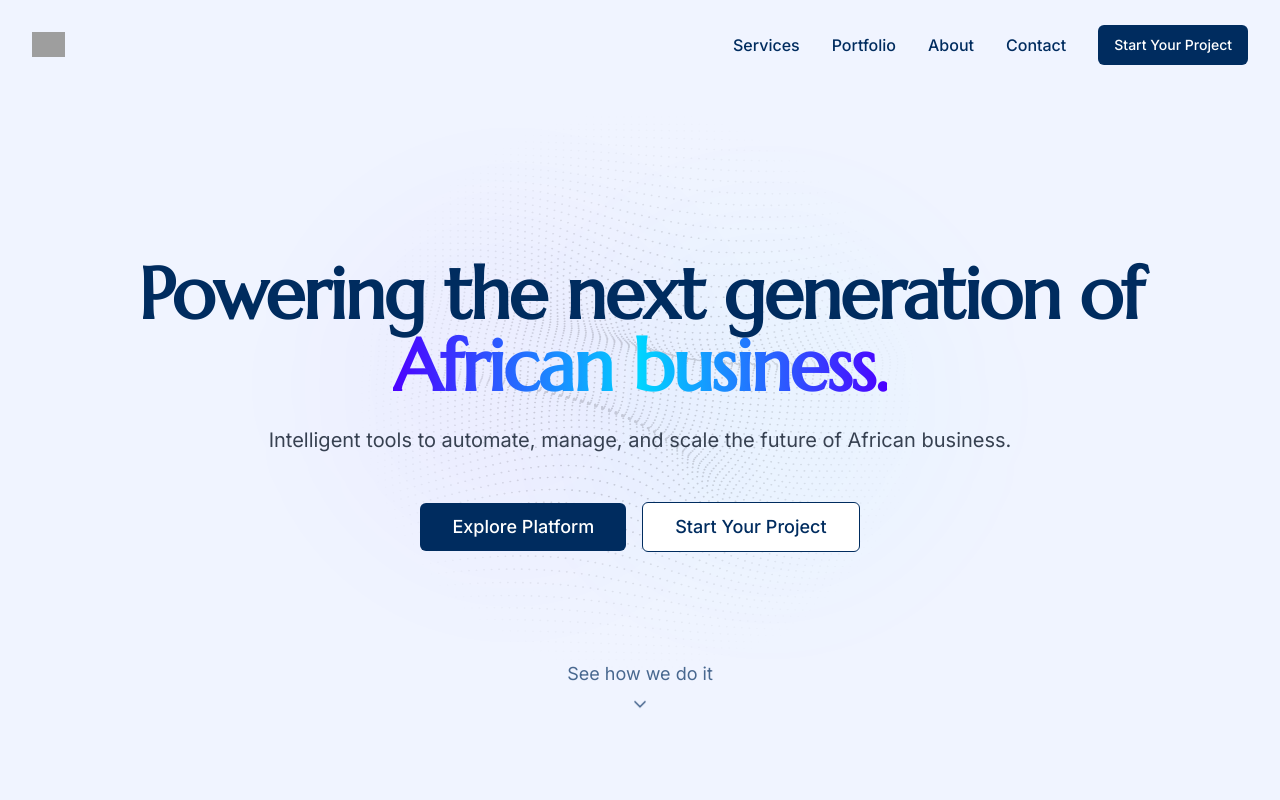
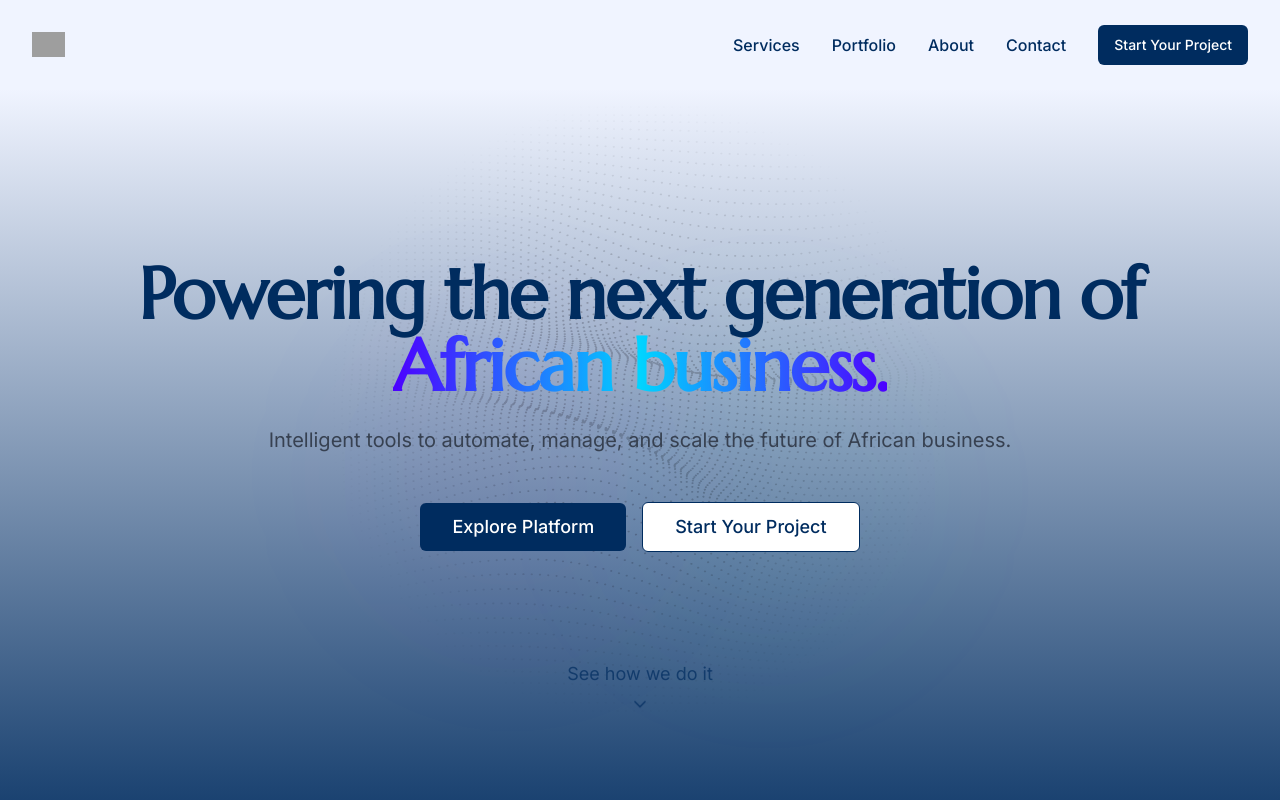
Before and after one commit to mckenzie-81/radiiant, a React (Vite) app: page / in a window 1280 px wide. Shown: the top 800 px of the page. Built offline with nearby package versions, Linux system fonts and the light colour scheme; grey boxes are pictures that could not be loaded.

Commit message:
enhance Hero component with gradient background and adjust background image opacity for improved visual appeal

```diff
--- a/src/components/Hero.tsx
+++ b/src/components/Hero.tsx
@@ -36,16 +36,16 @@ const Hero: React.FC = () => {
   return (
     <div
       ref={heroRef}
-      // className=" min-h-screen flex items-center justify-center overflow-hidden bg-gradient-to-b from-softBlue to-white"
-      className=" min-h-screen flex items-center justify-center overflow-hidden"
+      className=" min-h-screen flex items-center justify-center overflow-hidden bg-gradient-to-b from-softBlue to-navy relative z-10"
+      // className=" min-h-screen flex items-center justify-center overflow-hidden"
 
     >
       {/* Background Image Layer */}
-      <div className="absolute inset-2 flex items-center justify-center pointer-events-none z-0 mb-4">
+      <div className="absolute inset-2 flex items-center justify-center pointer-events-none z-0 mb-40">
         <img
           src="/blackdotedback.svg"
           alt="dot pattern"
-          className="w-[1000px] max-w-full opacity-15 blur-none"
+          className="w-[1100px] max-w-full opacity-20 blur-none"
           style={{
             maskImage:
               "radial-gradient(circle, rgba(0,0,0,1) 20%, rgba(0,0,0,0) 50%)",
```
